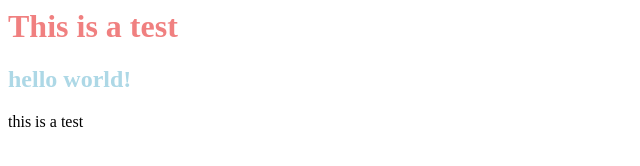
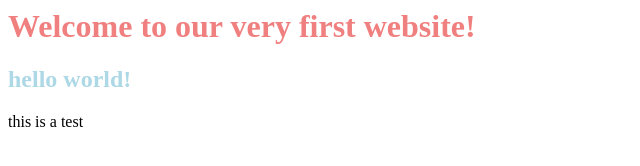
Before and after one commit to DSKFamLit/Project_1, a plain HTML site: page Index.html in a window 1280 px wide. Shown: the whole page, without its empty margins (0-640 px from the left). Drawn offline with Linux system fonts and the light colour scheme.

Commit message:
New project has started. What shall we add first?

```diff
--- a/Index.html
+++ b/Index.html
@@ -3,7 +3,8 @@
         <title>Hello Test</title>
     </head>
     <body>
-        <h1 style="color: lightcoral">This is a test</h1>
+        <h1 style="color: lightcoral">Welcome to our very first
+        website!</h1>
         <h2 style="color: lightblue">hello world!</h2>
         <p>this is a test</p>
     </body>
```
